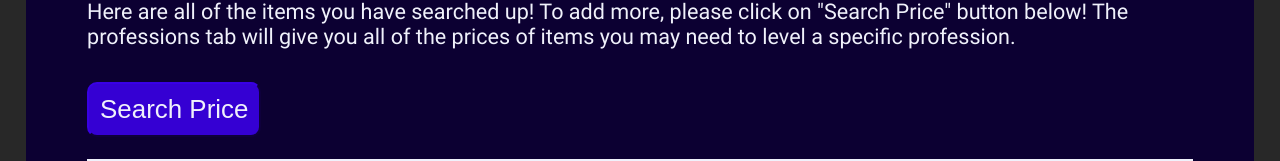
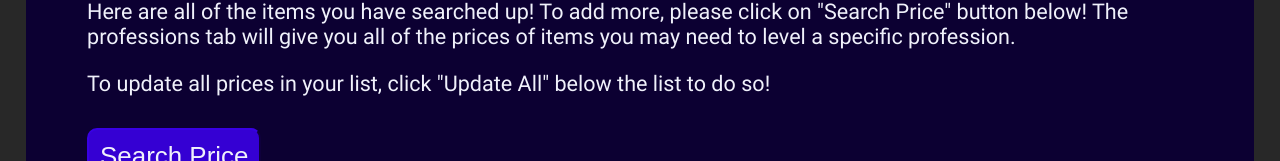
Before and after one commit to Jeffrey-Wang98/WoW-Classic-AH-Search, a React (Create React App) app in the folder project-ui/: page / in a window 1280 px wide. Shown: the part 464-625 px from the top of the page. Built offline with nearby package versions, Linux system fonts and the light colour scheme; no server answers.

Commit message:
Add update all instruction

```diff
--- a/project-ui/src/pages/HomePage.js
+++ b/project-ui/src/pages/HomePage.js
@@ -89,6 +89,9 @@ function HomePage({ setItem }) {
                     Here are all of the items you have searched up! To add more, please click on "Search Price" button below!
                     The professions tab will give you all of the prices of items you may need to level a specific profession.
                 </p>
+                <p>
+                    To update all prices in your list, click "Update All" below the list to do so!
+                </p>
                 <LinkButton to="../search">Search Price</LinkButton>
                 <ItemList
                     items={items}
```
